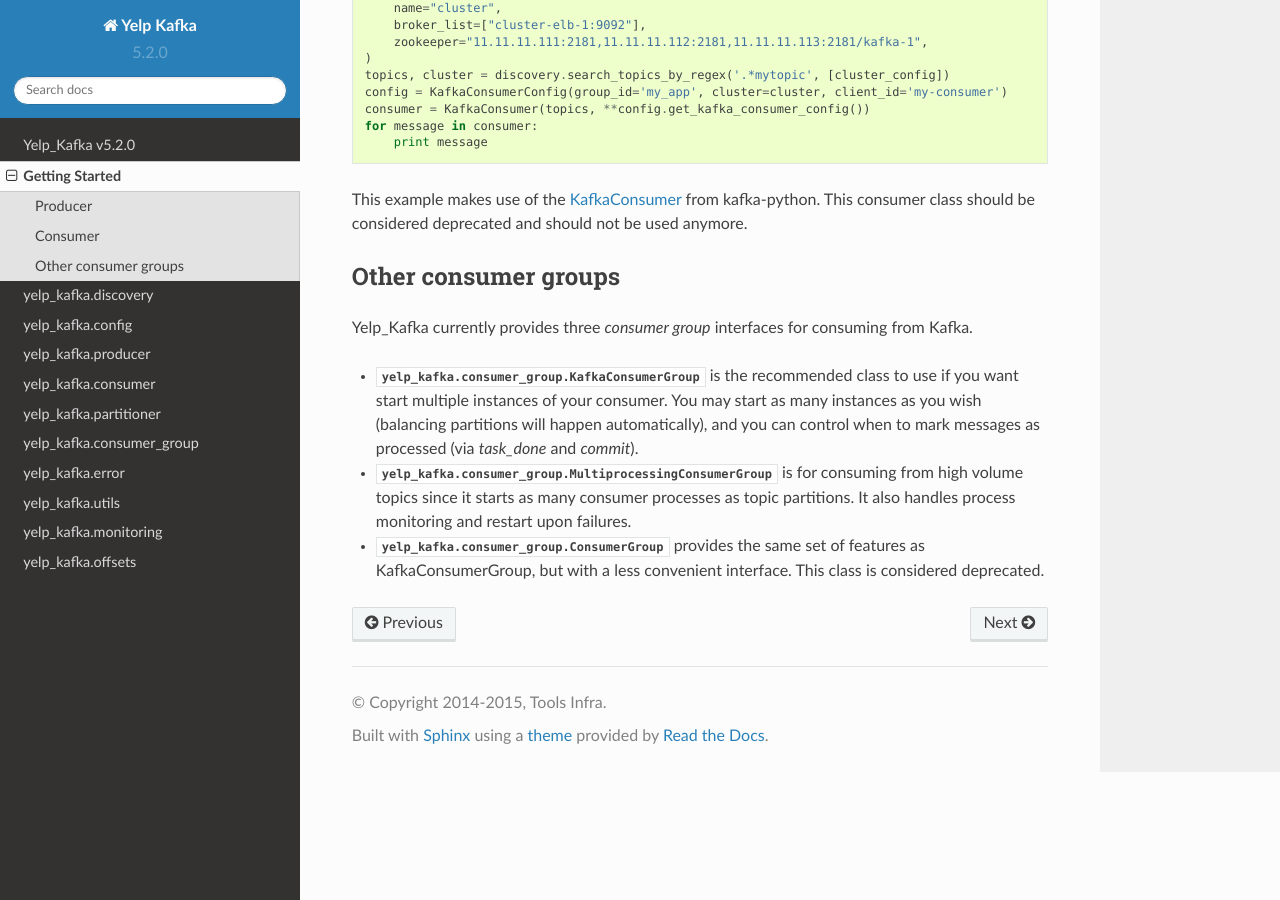
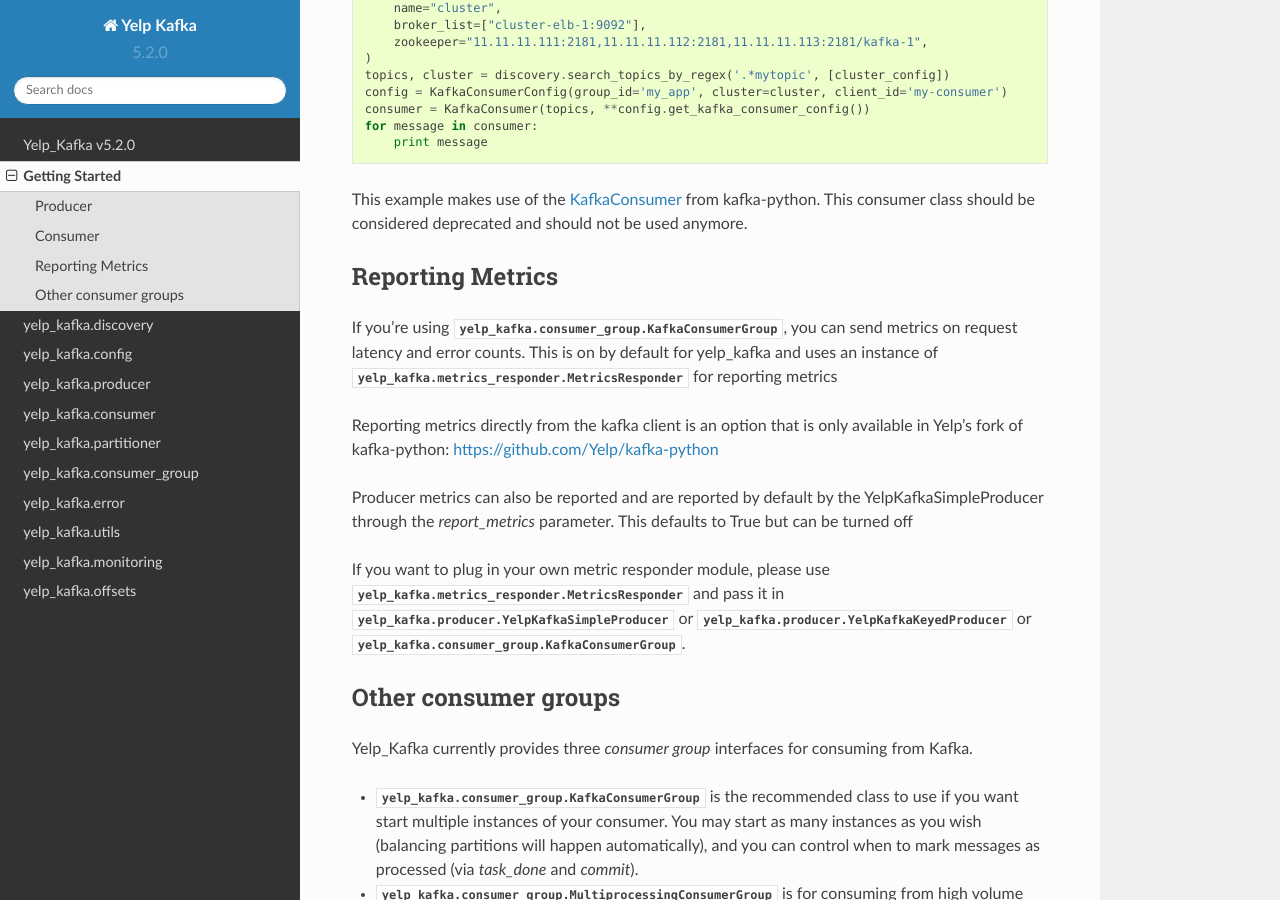
Before and after one commit to Yelp/yelp_kafka, a Sphinx documentation site: the page built from docs/source/getting_started.rst, in a window 1280 px wide and 900 px high, scrolled down 3243 px. Built offline with Sphinx 7.4.7 and the Read the Docs theme 2.0.0, drawn with Linux system fonts in a browser that asks for light colours; some of the changed text lies outside the part shown.

Commit message:
Clean up documentation

```diff
--- a/docs/source/discovery.rst
+++ b/docs/source/discovery.rst
@@ -2,8 +2,7 @@
 
 yelp_kafka.discovery
 ====================
-Most of these functions are very Yelp specific and may not be applicable in
-your use case. You can instead create your cluster configuration by:
+Most of discovery functions are Yelp specific. Custom cluster configuration can be created by:
 
 .. code-block:: python
 
--- a/docs/source/getting_started.rst
+++ b/docs/source/getting_started.rst
@@ -145,7 +145,7 @@
 
 See :ref:`producer_example` for more information about the exceptions to retry.
 See :ref:`consumer_group_example` for more information about using KafkaConsumerGroup.
-The ``group_id`` should represent the application/service that consumer belongs to.
+The ``group_id`` should represent the application/service the consumer belongs to.
 
 .. seealso:: :ref:`config` for all the available configuration options.
 
@@ -183,6 +183,28 @@
 .. _KafkaConsumer: http://kafka-python.readthedocs.org/en/v0.9.5/apidoc/kafka.consumer.html#module-kafka.consumer.kafka
 
 
+Reporting Metrics
+^^^^^^^^^^^^^^^^^
+
+If you're using :py:class:`yelp_kafka.consumer_group.KafkaConsumerGroup`, you
+can send metrics on request latency and error counts. This is on by default
+for yelp_kafka and uses an instance of
+:py:class:`yelp_kafka.metrics_responder.MetricsResponder` for reporting metrics
+
+Reporting metrics directly from the kafka client is an option that is only
+available in Yelp's fork of kafka-python: https://github.com/Yelp/kafka-python
+
+Producer metrics can also be reported and are reported by default by the YelpKafkaSimpleProducer
+through the `report_metrics` parameter. This defaults to True but can be turned off
+
+
+If you want to plug in your own metric responder module, please use
+:py:class:`yelp_kafka.metrics_responder.MetricsResponder` and pass it in
+:py:class:`yelp_kafka.producer.YelpKafkaSimpleProducer` or
+:py:class:`yelp_kafka.producer.YelpKafkaKeyedProducer` or
+:py:class:`yelp_kafka.consumer_group.KafkaConsumerGroup`.
+
+
 Other consumer groups
 ^^^^^^^^^^^^^^^^^^^^^
 
```
Also changed, not shown: 1 other file.
